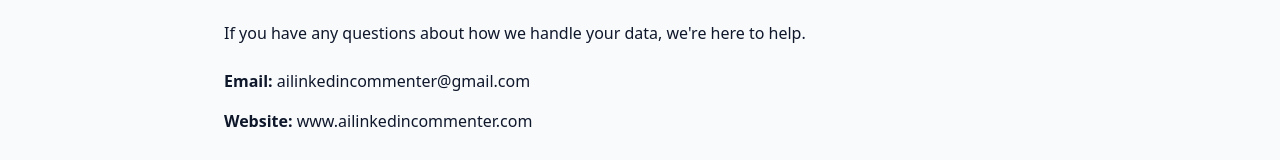
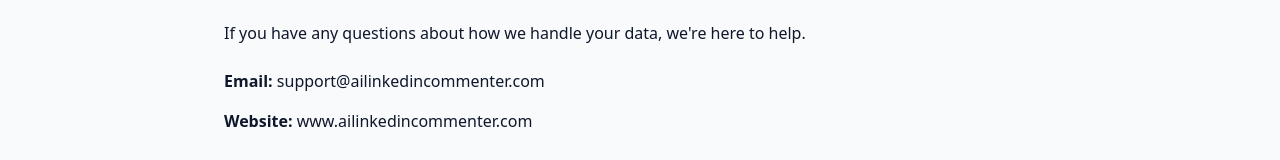
Before and after one commit to abhinavch07/ai-linkedin-commenter, a React (Vite) app: page /privacy in a window 1280 px wide. Shown: the part 2300-2460 px from the top of the page. Built offline with nearby package versions, Linux system fonts and the light colour scheme.

Commit message:
Update privacy policy contact email to support@ailinkedincommenter.com
Co-Authored-By: Claude Opus 4.6 <noreply@anthropic.com>

```diff
--- a/src/pages/PrivacyPolicy.tsx
+++ b/src/pages/PrivacyPolicy.tsx
@@ -113,7 +113,7 @@ export function PrivacyPolicy() {
         <h2 className="text-2xl font-bold mt-12 mb-6 text-slate-900">5. Contact Us</h2>
         <p>If you have any questions about how we handle your data, we're here to help.</p>
         <ul className="space-y-4 my-6">
-          <li><strong>Email:</strong> <a href="mailto:ailinkedincommenter@gmail.com">ailinkedincommenter@gmail.com</a></li>
+          <li><strong>Email:</strong> <a href="mailto:support@ailinkedincommenter.com">support@ailinkedincommenter.com</a></li>
           <li><strong>Website:</strong> <a href="https://www.ailinkedincommenter.com">www.ailinkedincommenter.com</a></li>
         </ul>
 
```
